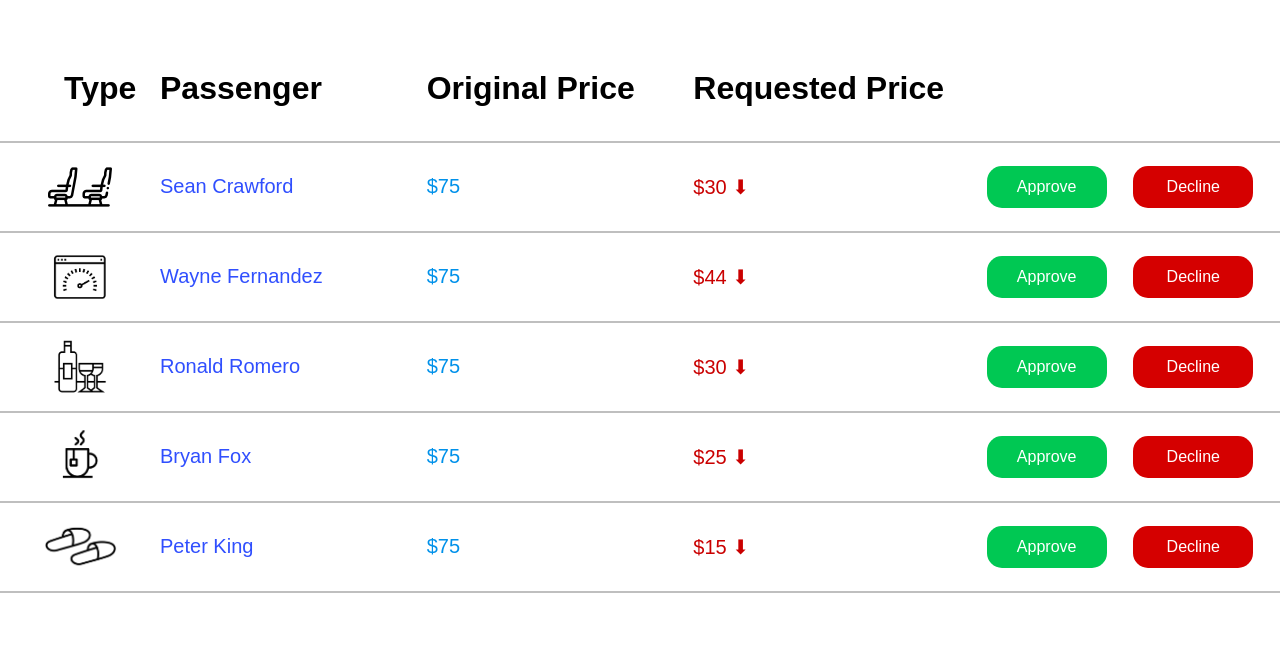
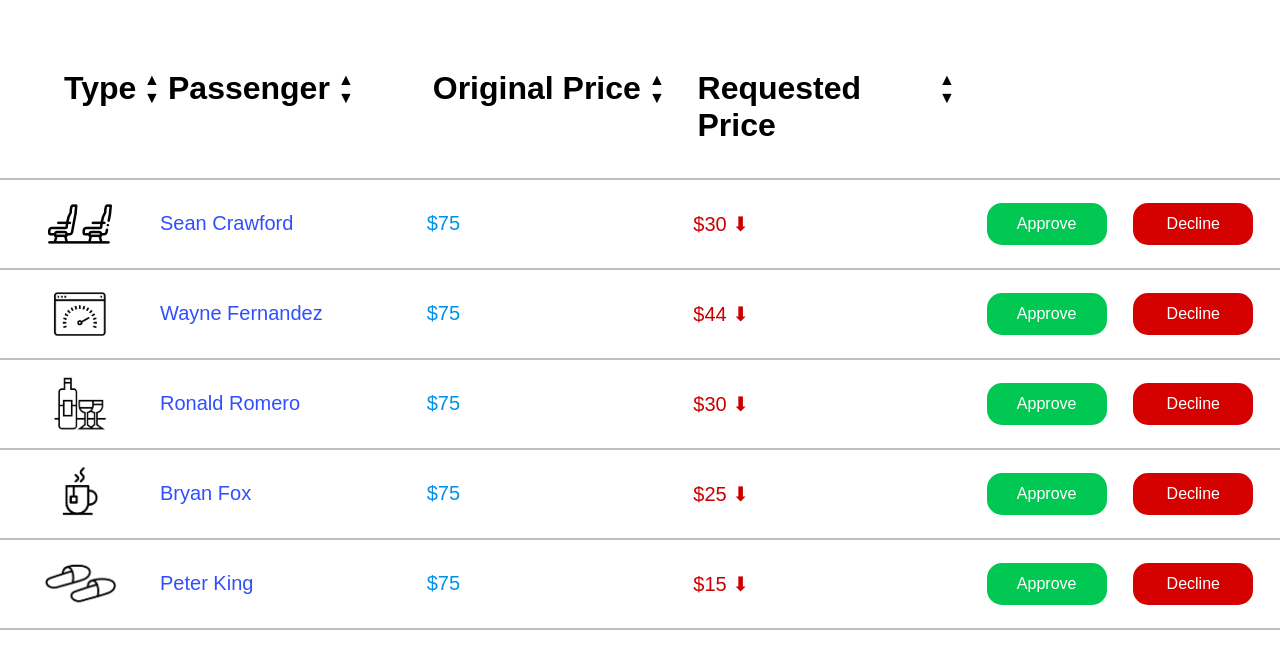
Before and after one commit to akinhwan/ReiseDashboard, a plain HTML site: page index.html in a window 1280 px wide. Shown: the part 109-778 px from the top of the page. Drawn offline with Linux system fonts and the light colour scheme.

Commit message:
added updown arrows for sort

```diff
--- a/index.html
+++ b/index.html
@@ -23,10 +23,22 @@
 
     <div id="table">
         <div class="row r0">
-            <h1 class="type">Type</h1>
-            <h1>Passenger</h1>
-            <h1>Original Price</h1>
-            <h1>Requested Price</h1>
+            <h1 class="type">Type
+                <div class="updown">▲
+                    <br>▼</div>
+            </h1>
+            <h1>Passenger
+                <div class="updown">▲
+                    <br>▼</div>
+            </h1>
+            <h1>Original Price
+                <div class="updown">▲
+                    <br>▼</div>
+            </h1>
+            <h1>Requested Price
+                <div class="updown">▲
+                    <br>▼</div>
+            </h1>
         </div>
         <div class="row r1">
             <img src="./img/seats.png" alt="" class="seats">
--- a/style.css
+++ b/style.css
@@ -29,6 +29,13 @@ body {
   font-family: sans-serif;
 }
 
+.r0 > h1 {
+  display: flex;
+}
+.updown {
+  transform: scale(0.5);
+  height: 0vmin;
+}
 .row {
   display: grid;
   grid-template-columns: 0.75fr 1.25fr 1.25fr 1.25fr 1.5fr;
```
